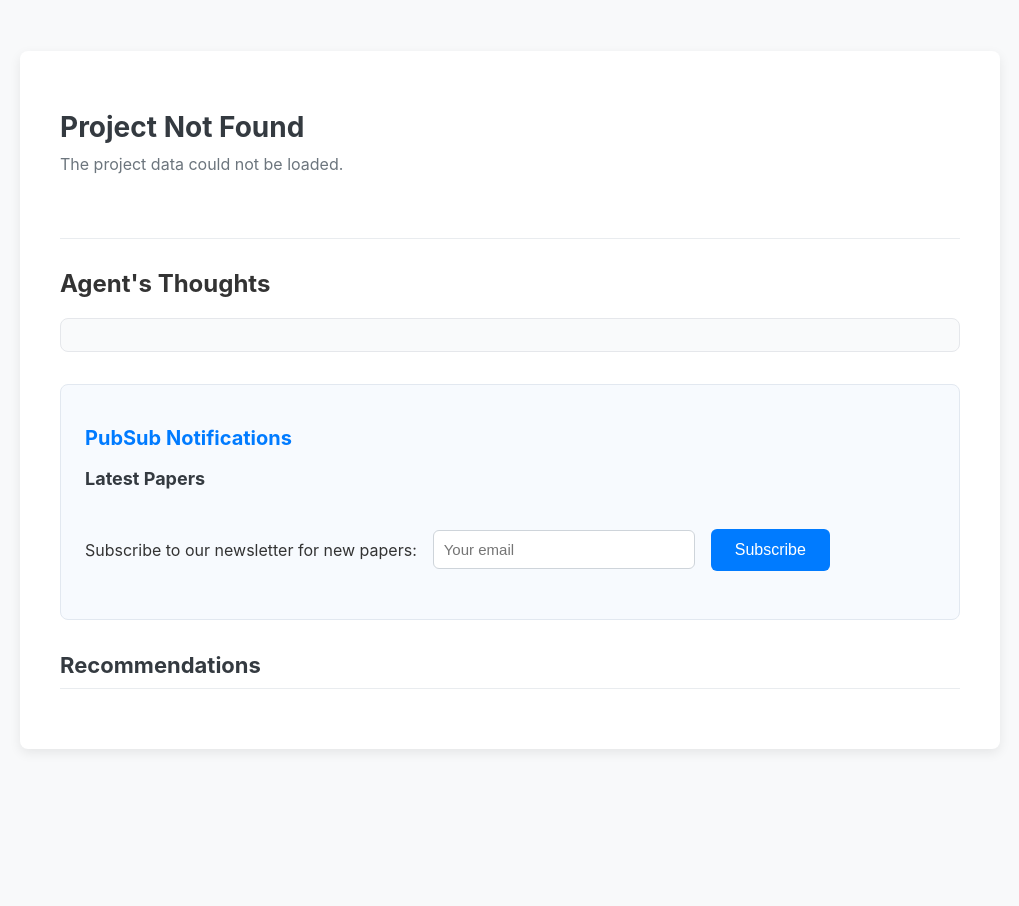
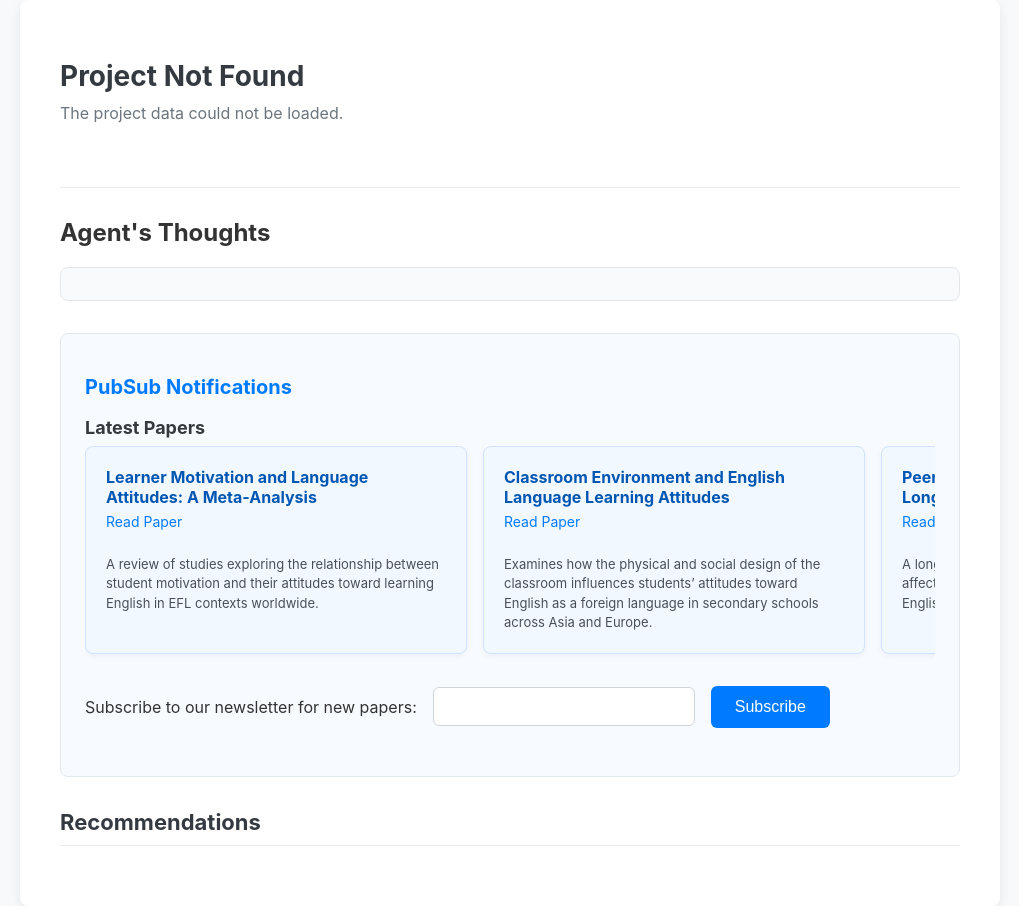
Before and after one commit to ISDO-TUM/Capstone-2025, a Flask app: page /project/1 in a window 1280 px wide. Shown: the whole page, without its empty margins (130-1149 px from the left). Before the commit the page ends 751 px from the top, so only its background shows below. Run offline with Flask 3, Linux system fonts and the light colour scheme; data that the repository does not hold is empty; some libraries are stand-ins or nearby versions.

Commit message:
UI with mockdata 26th june

```diff
--- a/app.py
+++ b/app.py
@@ -181,12 +181,12 @@ def api_get_project(project_id):
         # etc
     })
 
-@app.route('/api/project/<project_id>')
-def api_get_project(project_id):
-    proj = get_project_by_id(project_id)
-    if not proj:
-        return jsonify({"error": "Project not found"}), 404
-    return jsonify(proj), 200
+#@app.route('/api/project/<project_id>')
+#def api_get_project(project_id):
+    #proj = get_project_by_id(project_id)
+    #if not proj:
+        #return jsonify({"error": "Project not found"}), 404
+    #return jsonify(proj), 200
 
 if __name__ == '__main__':
 
--- a/chroma_db/chroma_vector_db.py
+++ b/chroma_db/chroma_vector_db.py
@@ -21,11 +21,12 @@ class PaperData(TypedDict):
 
 class ChromaVectorDB:
     def __init__(self, collection_name: str = "research-papers") -> None:
-        # LEEMOS EL HOST DE CHROMA DE LAS ENV VARS
         CHROMA_HOST = os.environ.get("CHROMA_HOST", "chromadb")
         CHROMA_PORT = int(os.environ.get("CHROMA_PORT", 8000))
         self.client = chromadb.HttpClient(host=CHROMA_HOST, port=CHROMA_PORT)
         self.collection: Collection = self.client.get_or_create_collection(collection_name)
+
+        #At some time we have to remove all these below about outside docker
     #def __init__(self, collection_name: str = "research-papers", outside_docker=False) -> None:
         # UNCOMMENT THIS FOR LOCAL TESTING ONLY;
         #if outside_docker:
--- a/static/js/script.js
+++ b/static/js/script.js
@@ -1,11 +1,77 @@
+// ←← MOCK DATA PARA DEMO PUBSUB
+const dummyPubSubPapers = [
+    {
+        title: "Learner Motivation and Language Attitudes: A Meta-Analysis",
+        description: "A review of studies exploring the relationship between student motivation and their attitudes toward learning English in EFL contexts worldwide.",
+        link: "https://arxiv.org/abs/2101.06547"
+    },
+    {
+        title: "Classroom Environment and English Language Learning Attitudes",
+        description: "Examines how the physical and social design of the classroom influences students’ attitudes toward English as a foreign language in secondary schools across Asia and Europe.",
+        link: "https://arxiv.org/abs/2009.05235"
+    },
+    {
+        title: "Peer Influence on EFL Learner Attitudes: A Longitudinal Study",
+        description: "A longitudinal study analyzing how peer interactions affect students’ perceptions and interest in learning English at Latin American high schools.",
+        link: "https://arxiv.org/abs/1905.12345"
+    },
+    {
+        title: "Impact of Teaching Materials on EFL Student Motivation",
+        description: "Investigates the effect of different types of teaching materials (videos, authentic texts, interactive activities) on the motivation and attitude of EFL students in European institutes.",
+        link: "https://arxiv.org/abs/2203.08765"
+    },
+    {
+        title: "Technology Integration and EFL Learner Engagement",
+        description: "Analyzes how technological tools (online platforms, mobile apps) enhance students’ attitudes and engagement with English as a foreign language in secondary education settings.",
+        link: "https://arxiv.org/abs/2304.01234"
+    }
+];
+
+
+
 // ←← PUBSUB UI HELPERS: Definitions first ←←
 function renderPubSubSection() {
+    document.getElementById('pubsubPapersContainer').innerHTML = '';
 }
 
 function setupPubSubForm() {
+    const form = document.getElementById('pubsubSubscribeForm');
+    if (!form) return;        // if there is no #pubsubSubscribeForm, exit
+    const emailInput = document.getElementById('pubsubEmail');
+    form.addEventListener('submit', e => {
+      e.preventDefault();
+      alert(`Thanks for subscribing, ${emailInput.value}!`);
+      emailInput.value = '';
+    });
 }
 
 function renderPubSubPapers(papers, container) {
+    container.innerHTML = '';
+    papers.forEach(paper => {
+      // 1) crear el div de la card
+      const card = document.createElement('div');
+      card.classList.add('recommendation-card');
+
+      // 2) crear y llenar el h4 del título
+      const titleEl = document.createElement('h4');
+      titleEl.textContent = paper.title;
+
+      // 3) crear el enlace
+      const linkEl = document.createElement('a');
+      linkEl.href = paper.link;
+      linkEl.textContent = "Read Paper";
+      linkEl.target = "_blank";
+
+      // 4) crear el párrafo de descripción
+      const descriptionEl = document.createElement('p');
+      descriptionEl.textContent = paper.description;
+
+      // 5) ensamblar todo en la card
+      card.appendChild(titleEl);
+      card.appendChild(linkEl);
+      card.appendChild(descriptionEl);
+      container.appendChild(card);
+    });
 }
 
 function setupPDFUpload() {
@@ -23,27 +89,33 @@ function setupPDFUpload() {
         } else if (path.startsWith('/project/')) {
             const projectId = path.split('/').pop();
 
-            const projectRes = await fetch(`/api/project/${projectId}`);
-            if (projectRes.ok) {
-              const projectData = await projectRes.json();
-              console.log('Project data:', projectData);
+            // ——— DEMO MOCK: show dummyPubSubPapers always ———
+            const container = document.getElementById('pubsubPapersContainer');
+            renderPubSubSection();               //
+            renderPubSubPapers(dummyPubSubPapers, container);
+            setupPubSubForm();                   //
 
-            } else {
-                console.error('Couldnt load project data');
-            }
+            //const projectRes = await fetch(`/api/project/${projectId}`);
+            //if (projectRes.ok) {
+            //  const projectData = await projectRes.json();
+            //  console.log('Project data:', projectData);
+
+            //} else {
+            //    console.error('Couldnt load project data');
+            //}
 
             // ‹‹ PUBSUB – STEP 1: update backend
-            await fetch('/api/pubsub/update_newsletter_papers', {
-                method: 'POST',
-                headers: { 'Content-Type': 'application/json' },
-                body: JSON.stringify({ projectId })
-            })
+            //await fetch('/api/pubsub/update_newsletter_papers', {
+            //    method: 'POST',
+            //    headers: { 'Content-Type': 'application/json' },
+            //    body: JSON.stringify({ projectId })
+            //})
             // ‹‹ PUBSUB – STEP 2: load and render real papers
-            const container = document.getElementById('pubsubPapersContainer');
-            renderPubSubSection();    // clean or show placeholder
-            const papers = await fetch(`/api/pubsub/get_newsletter_papers?projectId=${projectId}`)
-                                    .then(r => r.json());
-            renderPubSubPapers(papers, container);
+            //const container = document.getElementById('pubsubPapersContainer');
+            //renderPubSubSection();    // clean or show placeholder
+            //const papers = await fetch(`/api/pubsub/get_newsletter_papers?projectId=${projectId}`)
+                                    //.then(r => r.json());
+            //renderPubSubPapers(papers, container);
 
             loadProjectOverviewData(projectId);
 
--- a/templates/dashboard.html
+++ b/templates/dashboard.html
@@ -8,7 +8,7 @@
 </head>
 <body>
     <div class="container dashboard">
-        <button id="createProjectBtn" class="btn btn-primary">Create Project</button>
+        <button id="createProjectBtn" class="btn btn-primary">Clic here to create project</button>
     </div>
     <script src="{{ url_for('static', filename='js/script.js') }}"></script>
 </body>
--- a/templates/project_overview.html
+++ b/templates/project_overview.html
@@ -44,7 +44,7 @@
             <!-- Newsletter form  -->
             <form id="pubsubSubscribeForm" style="margin-top:16px;">
                 <label for="pubsubEmail">Subscribe to our newsletter for new papers:</label>
-                <input type="email" id="pubsubEmail" required placeholder="Your email">
+                <input type="email" id="pubsubEmail">
                 <button type="submit" class="btn btn-primary">Subscribe</button>
             </form>
         </div>
```
